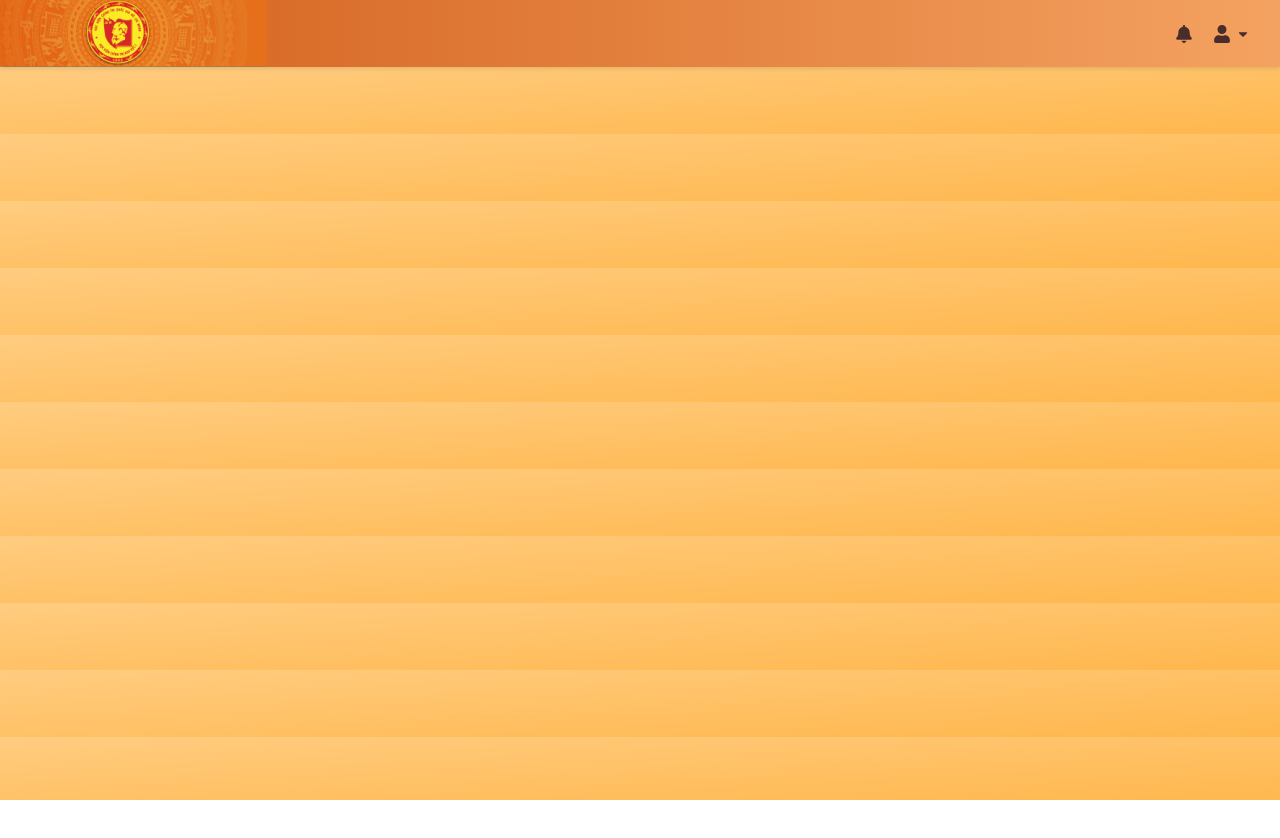
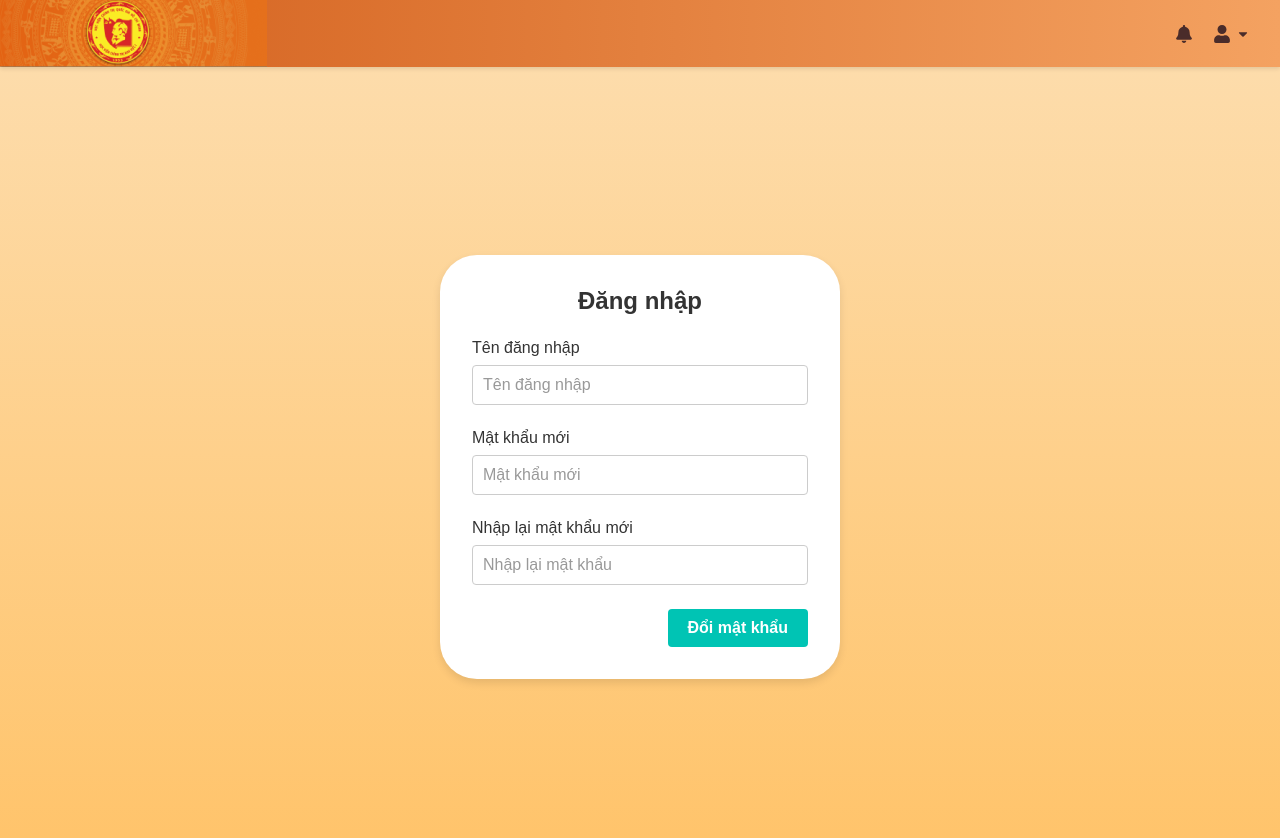
Before and after one commit to LeeThanh2107/ISD_FE, a React (Create React App) app: page /reset-password in a window 1280 px wide. Before the commit this address had no page. Shown: the top 838 px of the page. Before the commit the page ends 800 px from the top, so only its background shows below. Built offline with nearby package versions, Linux system fonts and the light colour scheme.

Commit message:
change password

```diff
--- a/src/App.js
+++ b/src/App.js
@@ -8,6 +8,7 @@ import { useAuth } from "./AuthContext";
 import NewArticle from "./public/Writer/NewArticle";
 import WriterHome from "./public/Writer/Homepage";
 import EditorHome from "./public/Editor/Homepage";
+import ResetPassword from "./public/resetPassword";
 const App = () => {
   const auth = useAuth();
   const [userRole, setUserRole] = useState('guest');
@@ -26,11 +27,13 @@ const App = () => {
       <Routes>
         <Route path="/" element={<Navigate to="/login" />} />
         <Route path="/login" element={<Login />} />
+        <Route path="/reset-password" element={<ResetPassword />} />
         <Route path="/admin/home" element={<AdminHome />} />
         <Route path="/admin/create-user" element={<NewUser />} />
         <Route path="/writer/create-article" element={<NewArticle />} />
         <Route path="/writer/home" element={<WriterHome />} />
         <Route path="/editor/home" element={<EditorHome />} />
+
       </Routes>
     </div>
   );
--- /dev/null
+++ b/src/components/ChangePasswordModal.js
@@ -0,0 +1,51 @@
+import React from 'react';
+import Modal from 'react-modal';
+
+// Đặt root element cho modal (cần thiết cho accessibility)
+Modal.setAppElement('#root');
+
+const ChangePasswordModal = ({ isOpen, onClose, message, tempPassword, error }) => {
+    const redirectToLogin = function(){
+        window.location.href="/login";
+    }
+  return (
+    <Modal
+      isOpen={isOpen}
+      onRequestClose={onClose}
+      style={{
+        content: {
+          top: '50%',
+          left: '50%',
+          right: 'auto',
+          bottom: 'auto',
+          marginRight: '-50%',
+          transform: 'translate(-50%, -50%)',
+          width: '300px',
+          padding: '20px',
+          borderRadius: '8px',
+        },
+        overlay: {
+          backgroundColor: 'rgba(0, 0, 0, 0.5)',
+        },
+      }}
+    >
+      <h2>Thông Báo</h2>
+      {error ? (
+        <div>
+          <p style={{ color: 'red' }}>Error: {error}</p>
+          <button onClick={onClose}>Close</button>
+        </div>
+      ) : (
+        <div>
+          <p>{message}</p>
+            <p>
+              <strong>Đổi mật khẩu thành công</strong>
+            </p>
+          <button onClick={redirectToLogin}>Trở về màn hình đăng nhập</button>
+        </div>
+      )}
+    </Modal>
+  );
+};
+
+export default ChangePasswordModal;
--- a/src/css/Login.css
+++ b/src/css/Login.css
@@ -80,6 +80,11 @@ body {
     box-sizing: border-box;
   }
 
+  .buttons{
+    display: flex;
+    align-items: center;
+    justify-content: space-between;
+  }
   /* Placeholder */
   .input-wrapper input::placeholder {
     color: #999;
--- a/src/public/login.js
+++ b/src/public/login.js
@@ -70,7 +70,10 @@ const Login = () => {
               />
             </div>
           </div>
+          <div className="buttons">
+          <a href="/reset-password">Đổi mật khẩu</a>
           <button type="submit" className="login-button">ĐĂNG NHẬP</button>
+          </div>
         </form>
       </div>
     </div>
--- /dev/null
+++ b/src/public/resetPassword.js
@@ -0,0 +1,99 @@
+import React, { useState } from "react";
+import api from '../api/api';
+import '../css/Login.css'; // Import file CSS
+import ChangePasswordModal from "../components/ChangePasswordModal";
+
+const ResetPassword = () => {
+  const [username, setUsername] = useState("");
+  const [password, setPassword] = useState("");
+  const [confirmPassword, setConfirmPassword] = useState("");
+  const [modalIsOpen, setModalIsOpen] = useState(false);
+  const [message, setMessage] = useState('');
+  const [error, setError] = useState("");
+  const handleLogin = async (e) => {
+    e.preventDefault();
+    try {
+        if(password !== confirmPassword){
+            setError("Mật khẩu không trùng khớp!");
+            return;
+        }else{
+            const response = await api.post(`reset-password`, { username, password });
+            if(response.status === 200){
+                setModalIsOpen(true);
+                setMessage(response.message);
+                setError('');
+            }
+        }
+    } catch (error) {
+        setMessage('');
+        setError('Check the information and try again or contact administrator!');
+        setModalIsOpen(true);
+    }
+  };
+  const closeModal = () => {
+    setModalIsOpen(false);
+    setMessage('');
+    setError('');
+  };
+  return (
+    <div className="login-container">
+      <div className="login-box">
+        <h2>Đăng nhập</h2>
+        {error && <p className="error-message">{error}</p>}
+        <form onSubmit={handleLogin}>
+          <div className="input-group">
+            <label htmlFor="username">Tên đăng nhập</label>
+            <div className="input-wrapper">
+              <i className="fas fa-user icon"></i>
+              <input
+                type="text"
+                id="username"
+                placeholder="Tên đăng nhập"
+                value={username}
+                onChange={(e) => setUsername(e.target.value)}
+                required
+              />
+            </div>
+          </div>
+          <div className="input-group">
+            <label htmlFor="password">Mật khẩu mới</label>
+            <div className="input-wrapper">
+              <i className="fas fa-lock icon"></i>
+              <input
+                type="password"
+                id="password"
+                placeholder="Mật khẩu mới"
+                value={password}
+                onChange={(e) => setPassword(e.target.value)}
+                required
+              />
+            </div>
+          </div>
+          <div className="input-group">
+            <label htmlFor="password">Nhập lại mật khẩu mới</label>
+            <div className="input-wrapper">
+              <i className="fas fa-lock icon"></i>
+              <input
+                type="password"
+                id="password"
+                placeholder="Nhập lại mật khẩu"
+                value={confirmPassword}
+                onChange={(e) => setConfirmPassword(e.target.value)}
+                required
+              />
+            </div>
+          </div>
+          <button type="submit" className="login-button">Đổi mật khẩu</button>
+        </form>
+      </div>
+      <ChangePasswordModal
+            isOpen={modalIsOpen}
+            onClose={closeModal}
+            message={message}
+            error={error}
+            />
+    </div>
+  );
+};
+
+export default ResetPassword;
```
